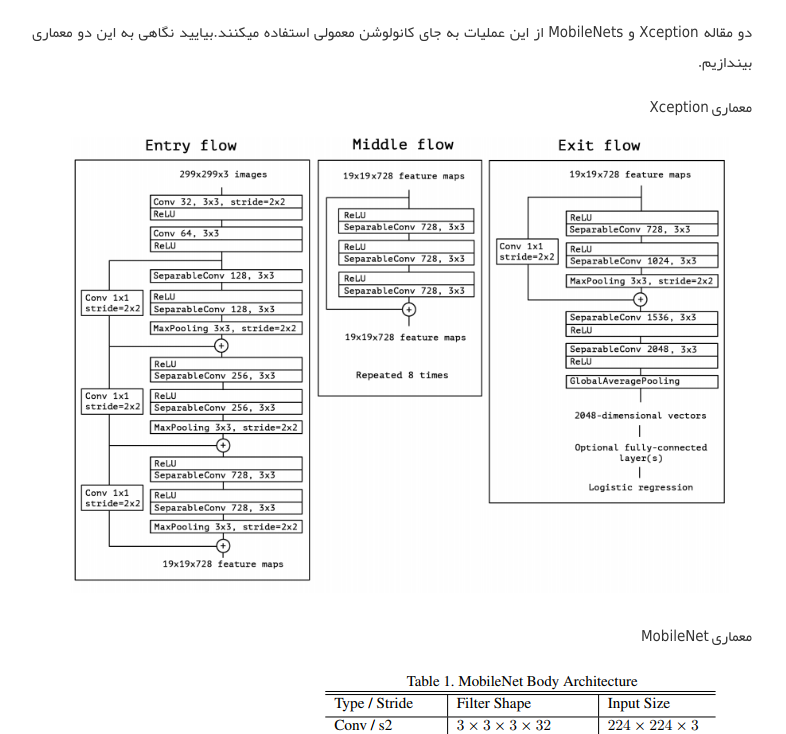
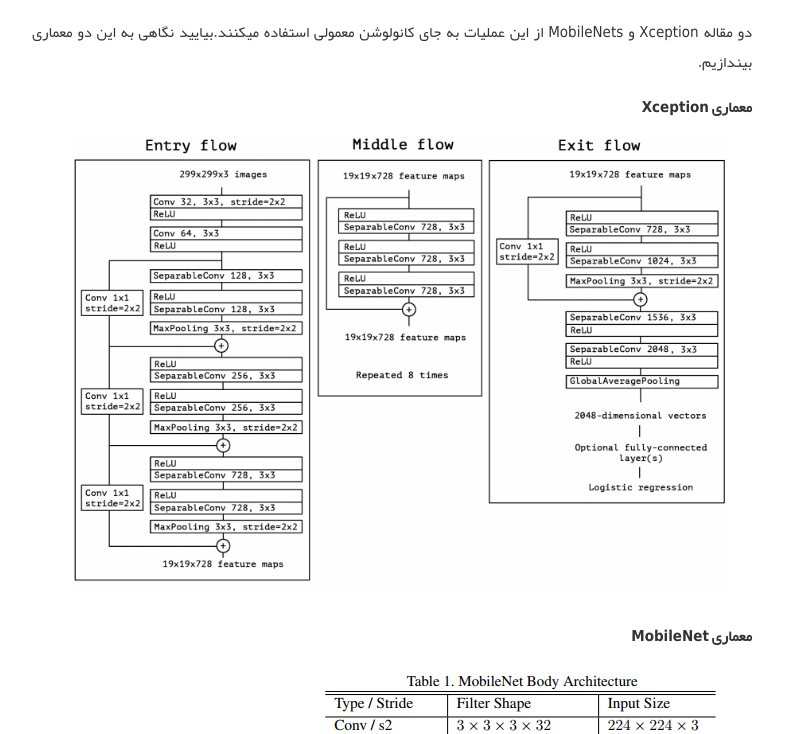
Before and after one commit to AlisterTA/alisterta.github.io, a Jekyll site: the page built from _posts/2017-07-06-معماری MobileNets و Xception -بخش اول-.md, in a window 1280 px wide. Shown: the part 3591-4325 px from the top of the page, without its empty margins (248-1034 px from the left). Built offline with Jekyll 4.4.1, drawn with Linux system fonts in a browser that asks for light colours; comment, search, counter and statistics services are not loaded.

````diff
--- a/_posts/2017-07-06-معماری MobileNets و Xception -بخش اول-.md
+++ b/_posts/2017-07-06-معماری MobileNets و Xception -بخش اول-.md
@@ -62,11 +62,11 @@ title: معماری MobileNets و Xception -بخش اول-
 
 دو مقاله Xception و MobileNets از این عملیات به جای کانولوشن معمولی استفاده میکنند.بیایید نگاهی به این دو معماری بیندازیم.
 
-معماری Xception
+**معماری Xception**
 
 ![_config.yml]({{ site.baseurl }}/images/9/6.png)
 
-معماری MobileNet
+**معماری MobileNet**
 
 ![_config.yml]({{ site.baseurl }}/images/9/7.png)
 
@@ -87,7 +87,7 @@ depthwise->batch normalization->ReLU->pointwise->batch normalization->ReLU
 ReLU->depthwise->pointwise->batch normalization->ReLU->depthwise->pointwise->batch normalization->ReLU->depthwise->pointwise->batch normalization+identity mapping
 ```
 
-اما تفاوت عمده:
+**اما تفاوت عمده:**
 
 ماژول Xception  دارای مفهمومی بنام skip connection است که اولین بار در معماری ResNet معرفی شد.
 
````
